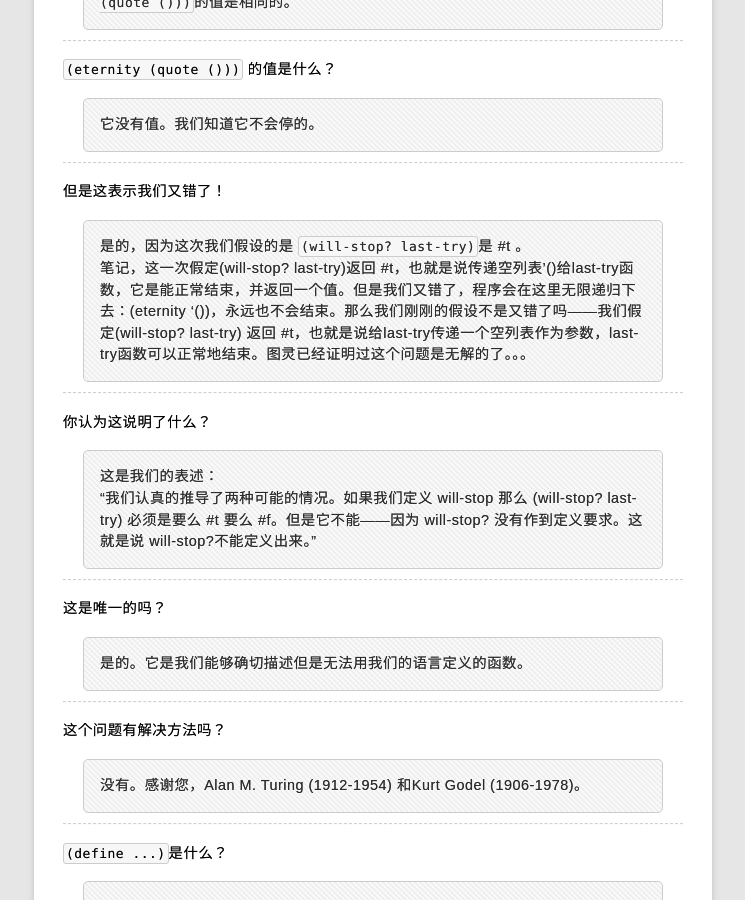
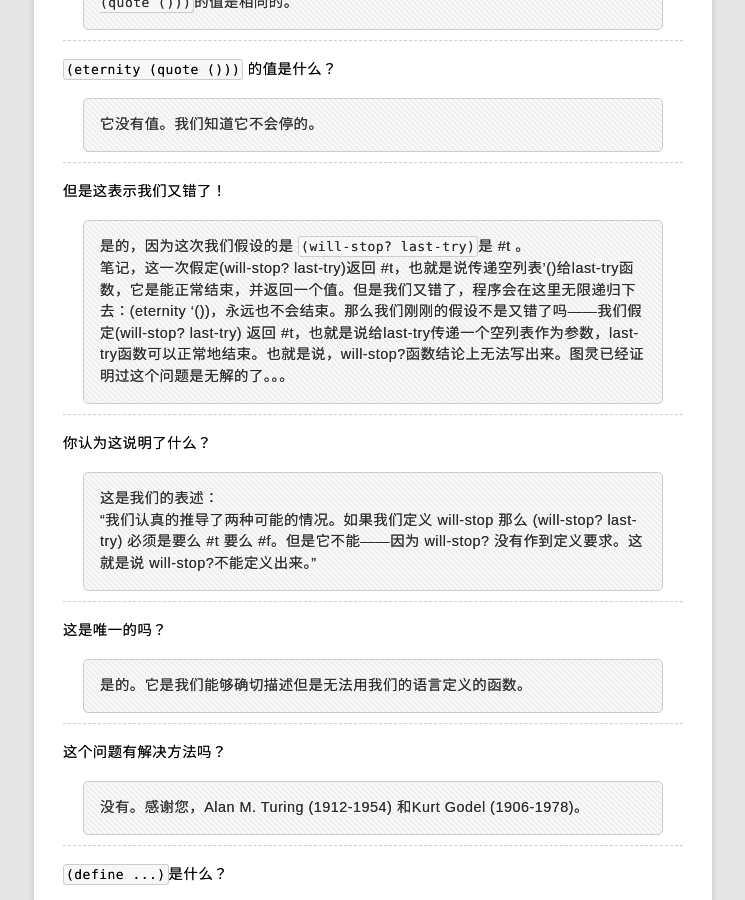
Before and after one commit to rhuichao/uternet.github.io, a Jekyll site: the page built from TLS/09.md, in a window 1280 px wide and 900 px high, scrolled down 12307 px. Shown: the whole window, without its empty margins (267-1012 px from the left). Built offline with Jekyll 4.4.1, drawn with Linux system fonts in a browser that asks for light colours; some web fonts are replaced; Markdown is read by kramdown in place of the engine named in the settings.

Commit message:
new document posted

```diff
--- a/TLS/09.md
+++ b/TLS/09.md
@@ -643,7 +643,7 @@ Okey，下面的这个对于 will-stop 是一个有意思的参数。
 但是这表示我们又错了！
 
 >是的，因为这次我们假设的是 `(will-stop? last-try)`是 #t 。
->笔记，这一次假定(will-stop? last-try)返回 #t，也就是说传递空列表'()给last-try函数，它是能正常结束，并返回一个值。但是我们又错了，程序会在这里无限递归下去：(eternity '())，永远也不会结束。那么我们刚刚的假设不是又错了吗——我们假定(will-stop? last-try) 返回 #t，也就是说给last-try传递一个空列表作为参数，last-try函数可以正常地结束。图灵已经证明过这个问题是无解的了。。。
+>笔记，这一次假定(will-stop? last-try)返回 #t，也就是说传递空列表'()给last-try函数，它是能正常结束，并返回一个值。但是我们又错了，程序会在这里无限递归下去：(eternity '())，永远也不会结束。那么我们刚刚的假设不是又错了吗——我们假定(will-stop? last-try) 返回 #t，也就是说给last-try传递一个空列表作为参数，last-try函数可以正常地结束。也就是说，will-stop?函数结论上无法写出来。图灵已经证明过这个问题是无解的了。。。
 
 -------------
 
```
